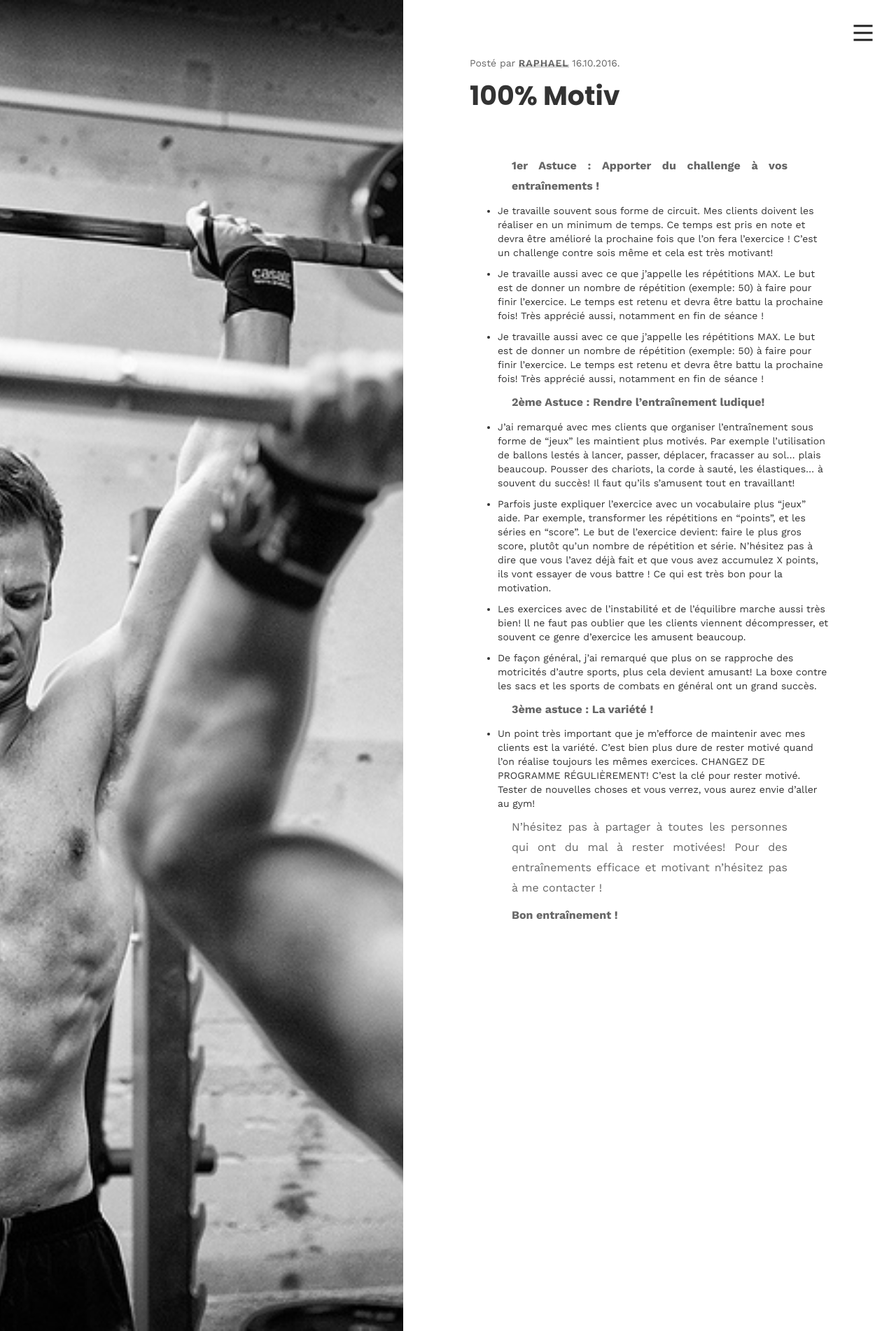
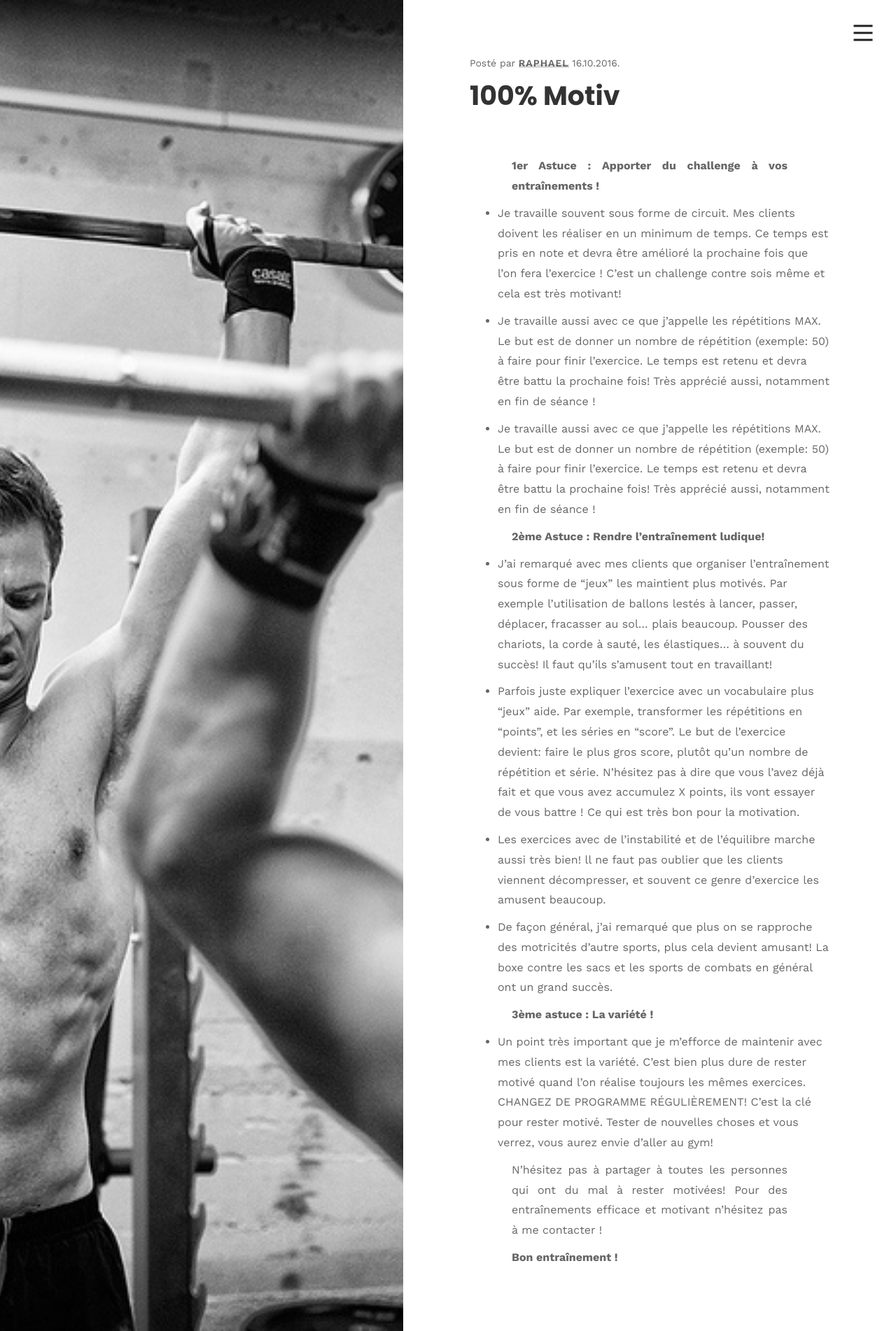
Before and after one commit to phildaponte/odemard, a Jekyll site: the page built from _posts/2017-05-28-100-motiv.md, in a window 1280 px wide. Shown: the whole page at 70% size. Built offline with Jekyll 4.4.1, drawn with Linux system fonts in a browser that asks for light colours; comment, search, counter and statistics services are not loaded.

Commit message:
single-post ul styling

```diff
--- a/css/style.css
+++ b/css/style.css
@@ -1173,6 +1173,13 @@ textarea.form-control{
 	text-align:justify;
 	margin:10px 0;
 }
+
+.single-post > .content >ul{
+	line-height: 1.8em;
+    font-size: 16px;
+    color: rgba(0,0,0,.6);
+}
+
 .single-post .img-left{
 	float:left;
 	margin:10px;
```
